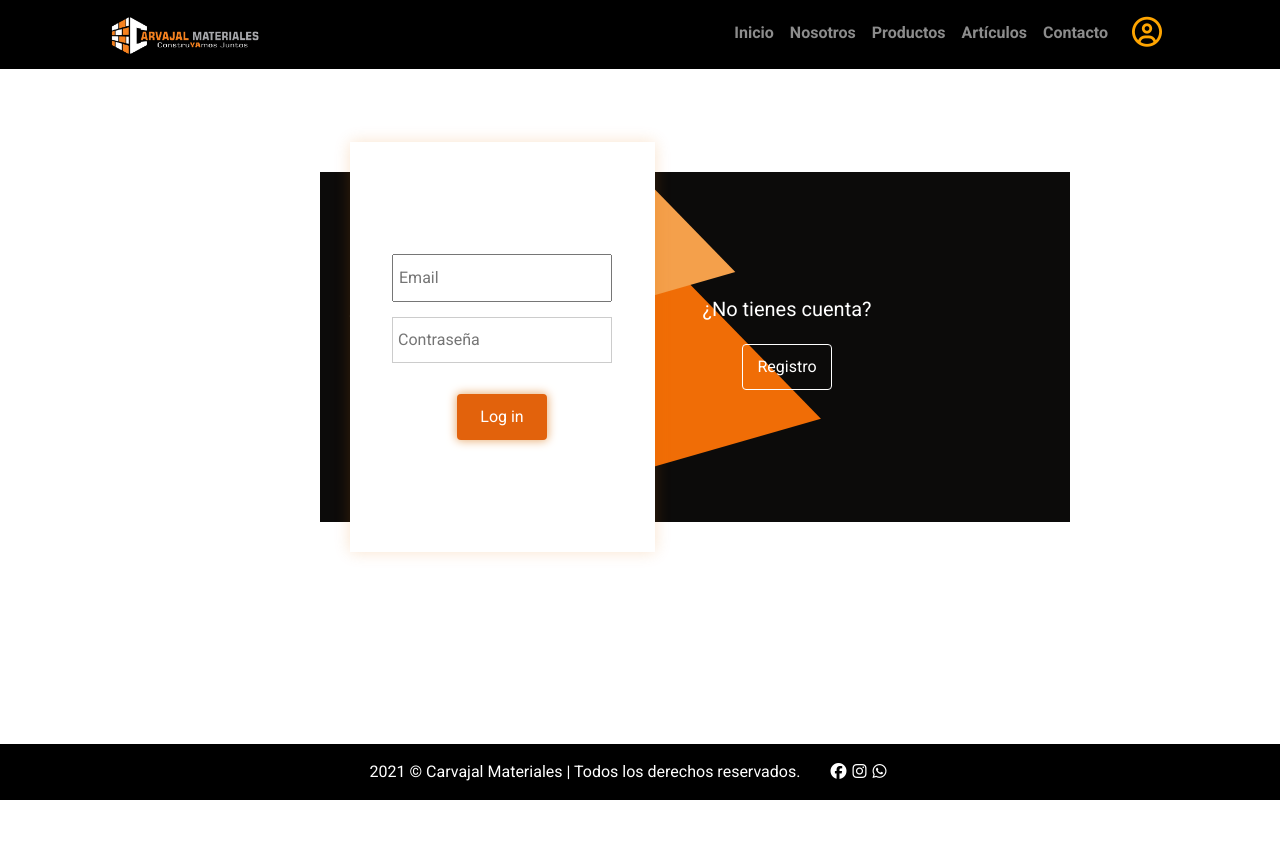
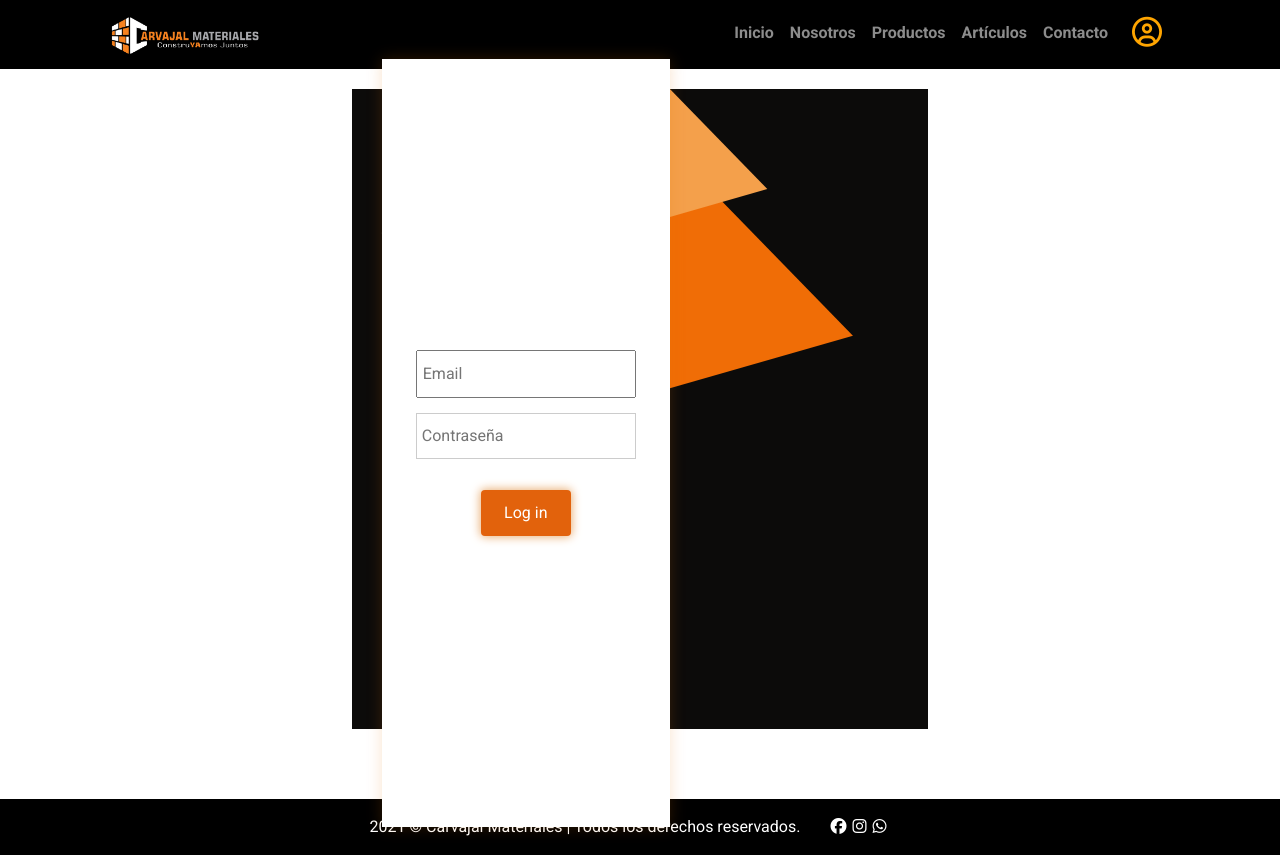
Before and after one commit to Yixsi/App-web-CM-con-react, a React (Create React App) app: page /login in a window 1280 px wide. Before the commit the page ends 800 px from the top, so only its background shows below. Built offline with nearby package versions, Linux system fonts and the light colour scheme; no server answers.

Commit message:
Rutas privadas

```diff
--- a/src/App.jsx
+++ b/src/App.jsx
@@ -5,6 +5,8 @@ import Contacto from 'pages/Contacto';
 import Login from 'pages/login';
 import DashboardProducts from 'pages/dashProducts'
 import DashboardUser from 'pages/dashUsers'
+import PrivateRoute from 'components/RutasPrivadas'
+
 import "style/styles.css"
 
 import {
@@ -18,29 +20,40 @@ import Productos from 'pages/Productos';
 
 
 function App() {
+
   return (
+    <Router>
+      <Routes>
 
-      <Router>
-        <Routes>
+        {/* <Route exact path="/dashboard-user" element={ <DashboardUser/>}/> */}
+        <Route exact path="/dashboard-user"
+          element={
+            <PrivateRoute>
+              <DashboardUser />
+            </PrivateRoute>
+          } />
 
-          <Route exact path = "/dashboard-user" element= {<DashboardUser/>} />
+        <Route exact path="/dashboard-products"
+          element={
+            <PrivateRoute>
+              <DashboardProducts />
+            </PrivateRoute>
+          } />
 
-          <Route exact path = "/dashboard-products" element= {<DashboardProducts/>} />
+        <Route exact path="/login" element={<Login />} />
 
-          <Route exact path = "/login" element= {<Login/>} />
+        <Route exact path="/contacto" element={<Contacto />} />
 
-          <Route exact path = "/contacto" element={<Contacto/>} />
+        <Route exact path="/articulos" element={<Articulos />} />
 
-          <Route exact path = "/articulos" element={<Articulos/>} />
+        <Route exact path="/productos" element={<Productos />} />
 
-          <Route exact path = "/productos" element = {<Productos/>} />
+        <Route exact path="/nosotros" element={<Nosotros />} />
 
-          <Route exact path = "/nosotros" element= {<Nosotros/>} />
+        <Route exact path="/" element={<Index />} />
 
-          <Route exact path = "/" element= {<Index/>} />
-
-        </Routes>
-      </Router>
+      </Routes>
+    </Router>
   );
 }
 
--- a/src/components/Header.jsx
+++ b/src/components/Header.jsx
@@ -69,7 +69,7 @@ function Header() {
                                                 <a  href="/#" className="px-3 text-light perfil dropdown-toggle" id="navbarDropdown" role="button" data-toggle="dropdown" aria-haspopup="true" aria-expanded="false"><i className="far fa-user-circle"></i></a>
 
                                                 <div className="dropdown-menu" aria-labelledby="navbar-dropdown">
-                                                    <Link style = { rolIniciarSeccion > 1 ? {} :{display: 'none'}} to="/dashboard" className="dropdown-item menuperfil cerrar"><i className="fas fa-exchange-alt"></i> Dashboard</Link>
+                                                    <Link style = { rolIniciarSeccion > 1 ? {} :{display: 'none'}} to="/dashboard-products" className="dropdown-item menuperfil cerrar"><i className="fas fa-exchange-alt"></i> Dashboard</Link>
                                                     <Link to="" className="dropdown-item menuperfil cerrar"><i className="fas fa-exchange-alt"></i>  Cambiar contraseña</Link>
                                                     <button to="/" className="dropdown-item menuperfil cerrar" onClick= {(() => cerrarSesion())} ><i className="fas fa-sign-out-alt m-1"></i> Cerrar sesion</button>
                                                 </div>
--- /dev/null
+++ b/src/components/RutasPrivadas.jsx
@@ -0,0 +1,18 @@
+import { Navigate } from "react-router-dom";
+import axios from "axios"
+
+function PrivateRoute({ children }) {
+
+    function verificarUser() {
+        axios.get("/auth/verificar-user")
+        .then((res) => {
+            return res.data.role
+        })
+    }
+
+    const rol = 3
+    /* console.log(rol) */
+    return rol > 1 ? children : <Navigate to="/login" />
+}
+
+export default PrivateRoute
--- a/src/pages/dashProducts.jsx
+++ b/src/pages/dashProducts.jsx
@@ -2,7 +2,7 @@ import React, { useState, useEffect } from "react";
 import axios from "axios"
 import Footer from "components/Footer"
 import Header from "components/HeaderDashboard"
-import BarraLateral from "components/dashboardBarraLateral"
+import BarraLateral from "components/DashboardBarraLateral"
 
 function Dashboard() {
 
--- a/src/pages/dashUsers.jsx
+++ b/src/pages/dashUsers.jsx
@@ -2,7 +2,7 @@ import React, { useState, useEffect } from "react";
 import axios from "axios";
 import Footer from "components/Footer";
 import Header from "components/HeaderDashboard";
-import BarraLateral from "components/dashboardBarraLateral"
+import BarraLateral from "components/DashboardBarraLateral"
 
 function Dashboard() {
     const [usersData, setData] = useState([]);
--- a/src/style/estilos-login.css
+++ b/src/style/estilos-login.css
@@ -1,12 +1,14 @@
 /* Estilos login*/
-
+@import url(https://fonts.googleapis.com/css?family=Oswald|Roboto);
 /* body {
   position: absolute;
   left: 0;
   top: 0;
   width: 100%;
   height: 100%;
-  /* background-color: #ADADAC;
+  font-family: "Roboto", sans-serif;
+  background-color: #ADADAC;
+  overflow: hidden;
 } */
 
 .table {
@@ -26,12 +28,12 @@
 
 .container1 {
   position: relative;
-  width: 750px;
+  width: 90%;
   margin: 30px auto 0;
-  height: 350px;
+  height: 150%;
   background-color: #0C0B0A;
   top: 50%;
-  margin-top: -120px;
+  margin-top: -50px;
   -moz-transition: all 0.5s;
   -o-transition: all 0.5s;
   -webkit-transition: all 0.5s;
@@ -135,8 +137,8 @@
   position: absolute;
   left: 30px;
   top: -30px;
-  width: 305px;
-  height: 410px;
+  width: 50%;
+  height: 120%;
   background-color: #fff;
   box-shadow: 0 0 15px 0 rgba(223, 116, 8, 0.2);
   -moz-transition: all 0.5s;
```
